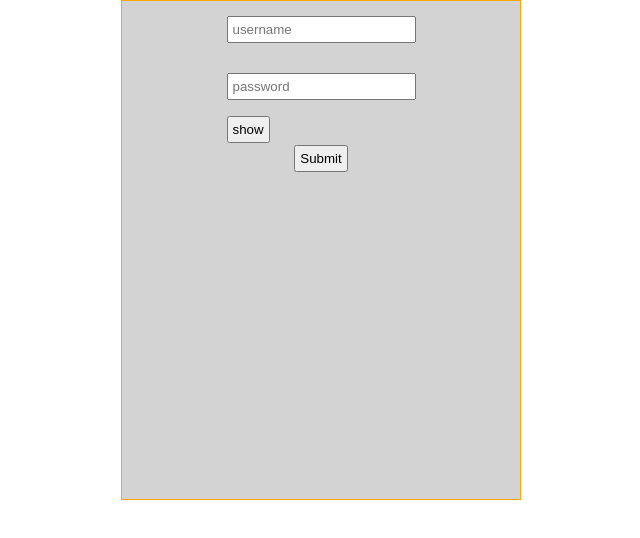
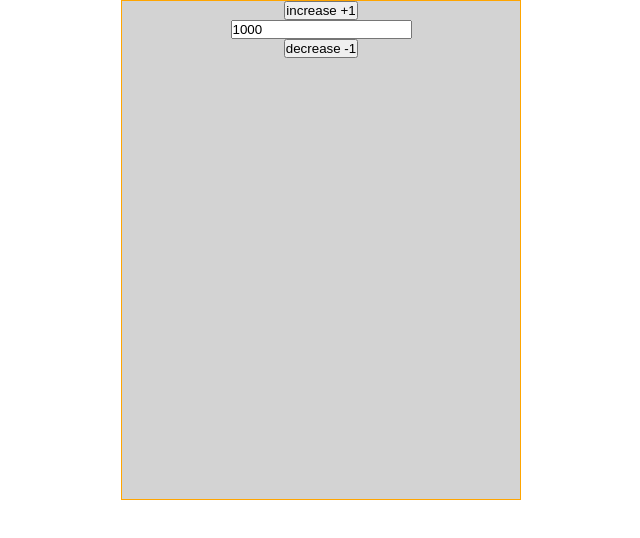
Before and after one commit to DuyNamjs08/class-reactjs--nodemy-, a React (Create React App) app: page / in a window 1280 px wide. Shown: the top 538 px of the page, without its empty margins (319-959 px from the left). Built offline with nearby package versions, Linux system fonts and the light colour scheme.

Commit message:
update count

```diff
--- a/src/App.js
+++ b/src/App.js
@@ -2,12 +2,13 @@ import Components from './components/Component';
 import logo from './logo.svg';
 import User from './components/user';
 import Component from './components/Component';
+import { useState } from 'react';
 
 function App() {
+  const [defaultNumber,setdefaultNumber] =useState(1000)
   return (
     <div className="App">
-
-         <Component />
+      <Component defaultNumber={defaultNumber} />
     </div>
   );
 }
--- a/src/components/Component.js
+++ b/src/components/Component.js
@@ -2,77 +2,24 @@ import { type } from "@testing-library/user-event/dist/type";
 import React, { useState } from "react";
 
 
-function Component(props) {
-    const [username, setUsername] = useState('');
-    const [password, setPassword] = useState('');
-    const [showpassword, setshowpassword]=useState(false)
+function Component({defaultNumber}) {
 
-    const handleChangeUsername = (e) => {
-        const value=e.target.value
-        setUsername(value);
-    };
-    const handleChangePassword = (e) => {
-      const value = e.target.value;
-      setPassword(value);
+    const [number, setnumber] = useState(defaultNumber);
+    const increase = (e) => {
+    //    const newNumber =number +1
+        setnumber(number + 1);
     };
 
-   const handleOnclick = (e) => {
-       console.log({ username, password });
-   };
-
-   const togglePassword = (e) => {
-       setshowpassword(!showpassword);
-       console.log(showpassword);
-   };
+    const decrease = (e) => {
+      const newNumber = number - 1;
+      setnumber(newNumber);
+    };
 
   return (
     <div className="container">
-      <div>
-        <input
-          style={{
-            margin: "15px 12px",
-            padding: "4px",
-          }}
-          type="text"
-          placeholder="username"
-          value={username}
-          onChange={handleChangeUsername}
-        />
-      </div>
-      <div>
-        <input
-          style={{
-            margin: "15px 12px",
-            padding: "4px",
-          }}
-          type={showpassword === false ? "password" : "text"}
-          placeholder="password"
-          value={password}
-          onChange={handleChangePassword}
-        />
-        <br />
-        <button
-          style={{
-            margin: "1px 12px",
-            padding: "4px",
-          }}
-          type="checkbox"
-          onClick={togglePassword}
-        >
-          show
-        </button>
-      </div>
-      <div>
-        <button
-          style={{
-            margin: "1px 12px",
-            padding: "4px",
-          }}
-          onClick={handleOnclick}
-        >
-          Submit
-        </button>
-      </div>
+      <button onClick={increase}>increase +1 </button>
+      <input type="text" value={number}></input>
+      <button onClick={decrease}>decrease -1</button>
     </div>
   );
 }
```
